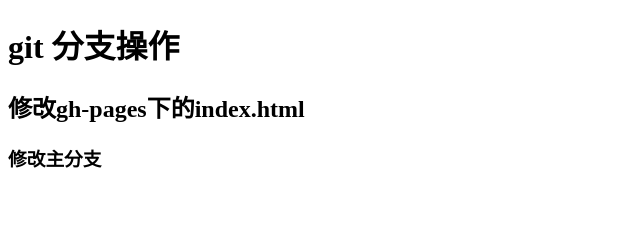
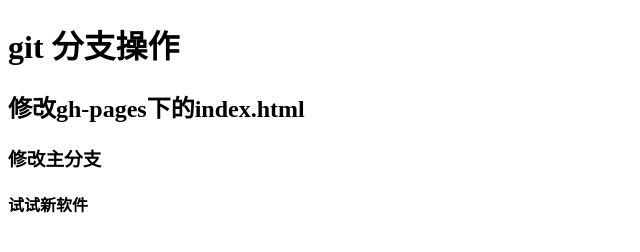
Before and after one commit to Animye/test, a plain HTML site: page index.html in a window 1280 px wide. Shown: the whole page, without its empty margins (0-640 px from the left). Drawn offline with Linux system fonts and the light colour scheme.

Commit message:
测试新软件

```diff
--- a/index.html
+++ b/index.html
@@ -10,5 +10,6 @@
     <h1>git 分支操作</h1>
     <h2>修改gh-pages下的index.html</h2>
     <h3>修改主分支</h3>
+    <h4>试试新软件</h4>
   </body>
 </html>
```
